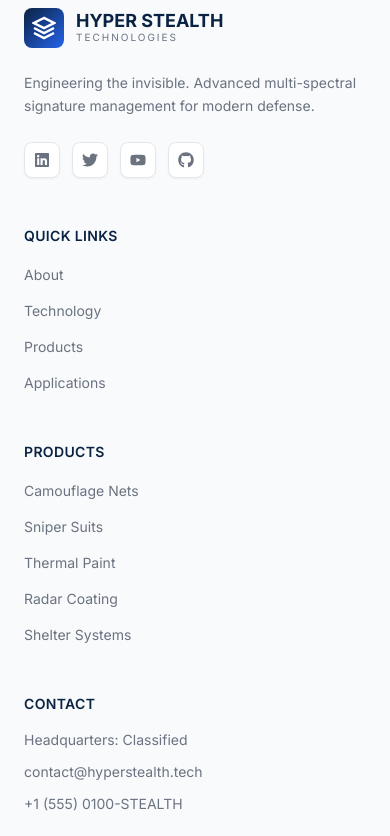
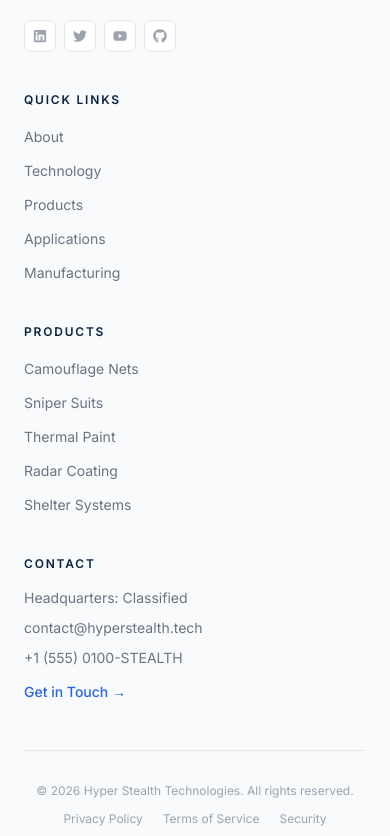
Before and after one commit to Ayush-2-singh/health-stealth-, a Next.js app: page / in a window 390 px wide. Shown: the part 10340-11176 px from the top of the page. Built offline with nearby package versions, Linux system fonts and the light colour scheme.

Commit message:
design: footer — generous spacing, clean typography hierarchy

```diff
--- a/src/components/Footer.tsx
+++ b/src/components/Footer.tsx
@@ -4,64 +4,91 @@ import Link from "next/link";
 
   export default function Footer() {
     return (
-      <footer className="relative bg-surface border-t border-border mt-32">
-        <div className="max-w-7xl mx-auto px-6 lg:px-8 py-16">
-          <div className="grid grid-cols-1 md:grid-cols-2 lg:grid-cols-4 gap-12 mb-12">
+      <footer className="bg-surface border-t border-border">
+        <div className="max-w-7xl mx-auto px-6 lg:px-10 py-16 lg:py-20">
+          <div className="grid grid-cols-1 md:grid-cols-2 lg:grid-cols-4 gap-10 mb-12">
+            {/* Brand */}
             <div>
-              <Link href="/" className="flex items-center gap-3 mb-6">
-                <div className="w-10 h-10 bg-gradient-to-br from-primary to-secondary rounded-lg flex items-center justify-center">
-                  <svg viewBox="0 0 24 24" className="w-6 h-6 text-white" fill="none" stroke="currentColor" strokeWidth="2.5">
+              <Link href="/" className="inline-flex items-center gap-2.5 mb-5">
+                <div className="w-8 h-8 bg-gradient-to-br from-primary to-secondary rounded-[8px] flex items-center justify-center flex-shrink-0">
+                  <svg viewBox="0 0 24 24" className="w-4 h-4 text-white" fill="none" stroke="currentColor" strokeWidth="2.5">
                     <path d="M12 2L2 7l10 5 10-5-10-5z" />
                     <path d="M2 17l10 5 10-5" />
                     <path d="M2 12l10 5 10-5" />
                   </svg>
                 </div>
                 <div>
-                  <div className="text-heading font-bold text-lg leading-none">HYPER STEALTH</div>
-                  <div className="text-muted text-[10px] tracking-[0.2em] uppercase">Technologies</div>
+                  <div className="text-heading font-semibold text-sm leading-none">HYPER STEALTH</div>
+                  <div className="text-muted text-[9px] tracking-[0.2em] uppercase mt-0.5">Technologies</div>
                 </div>
               </Link>
-              <p className="text-gray-500 text-sm leading-relaxed mb-6">Engineering the invisible. Advanced multi-spectral signature management for modern defense.</p>
-              <div className="flex gap-3">
+              <p className="text-sm text-gray-500 leading-relaxed mb-5 max-w-xs">
+                Engineering the invisible. Advanced multi-spectral signature management for modern defense.
+              </p>
+              <div className="flex gap-2">
                 {[FaLinkedin, FaTwitter, FaYoutube, FaGithub].map((Icon, i) => (
-                  <a key={i} href="#" className="w-9 h-9 bg-white hover:bg-gray-50 border border-border hover:border-primary/30 rounded-lg flex items-center justify-center text-gray-500 hover:text-primary transition-all shadow-sm" aria-label="Social link">
-                    <Icon className="w-4 h-4" />
+                  <a
+                    key={i}
+                    href="#"
+                    className="w-8 h-8 bg-white border border-border rounded-lg flex items-center justify-center text-gray-400 hover:text-primary hover:border-gray-300 transition-all duration-150"
+                    aria-label="Social link"
+                  >
+                    <Icon className="w-3.5 h-3.5" />
                   </a>
                 ))}
               </div>
             </div>
+
+            {/* Links */}
             <div>
-              <h4 className="text-heading font-semibold mb-4 text-sm tracking-wide uppercase">Quick Links</h4>
-              <ul className="space-y-3">
-                {navItems.slice(0, 4).map((item) => (
-                  <li key={item.href}><Link href={item.href} className="text-gray-500 hover:text-primary text-sm transition-colors">{item.label}</Link></li>
+              <h4 className="text-xs font-semibold text-heading tracking-[0.15em] uppercase mb-4">Quick Links</h4>
+              <ul className="space-y-2.5">
+                {navItems.slice(0, 5).map((item) => (
+                  <li key={item.href}>
+                    <Link href={item.href} className="text-sm text-gray-500 hover:text-heading transition-colors duration-150">
+                      {item.label}
+                    </Link>
+                  </li>
                 ))}
               </ul>
             </div>
+
+            {/* Products */}
             <div>
-              <h4 className="text-heading font-semibold mb-4 text-sm tracking-wide uppercase">Products</h4>
-              <ul className="space-y-3">
+              <h4 className="text-xs font-semibold text-heading tracking-[0.15em] uppercase mb-4">Products</h4>
+              <ul className="space-y-2.5">
                 {["Camouflage Nets", "Sniper Suits", "Thermal Paint", "Radar Coating", "Shelter Systems"].map((item) => (
-                  <li key={item}><Link href="/products" className="text-gray-500 hover:text-primary text-sm transition-colors">{item}</Link></li>
+                  <li key={item}>
+                    <Link href="/products" className="text-sm text-gray-500 hover:text-heading transition-colors duration-150">
+                      {item}
+                    </Link>
+                  </li>
                 ))}
               </ul>
             </div>
+
+            {/* Contact */}
             <div>
-              <h4 className="text-heading font-semibold mb-4 text-sm tracking-wide uppercase">Contact</h4>
-              <ul className="space-y-3 text-sm text-gray-500">
+              <h4 className="text-xs font-semibold text-heading tracking-[0.15em] uppercase mb-4">Contact</h4>
+              <ul className="space-y-2.5 text-sm text-gray-500">
                 <li>Headquarters: Classified</li>
                 <li>contact@hyperstealth.tech</li>
                 <li>+1 (555) 0100-STEALTH</li>
-                <li className="pt-2"><Link href="/contact" className="text-secondary hover:text-secondary-dark font-medium transition-colors">Get in Touch →</Link></li>
+                <li className="pt-1">
+                  <Link href="/contact" className="text-secondary hover:text-secondary-dark font-medium transition-colors duration-150">
+                    Get in Touch →
+                  </Link>
+                </li>
               </ul>
             </div>
           </div>
-          <div className="pt-8 border-t border-border flex flex-col md:flex-row justify-between items-center gap-4">
-            <p className="text-gray-400 text-sm">© {new Date().getFullYear()} Hyper Stealth Technologies. All rights reserved.</p>
-            <div className="flex gap-6 text-sm text-gray-400">
-              <a href="#" className="hover:text-heading transition-colors">Privacy Policy</a>
-              <a href="#" className="hover:text-heading transition-colors">Terms of Service</a>
-              <a href="#" className="hover:text-heading transition-colors">Security</a>
+
+          <div className="pt-8 border-t border-border flex flex-col md:flex-row justify-between items-center gap-3">
+            <p className="text-xs text-gray-400">© {new Date().getFullYear()} Hyper Stealth Technologies. All rights reserved.</p>
+            <div className="flex gap-5 text-xs text-gray-400">
+              <a href="#" className="hover:text-heading transition-colors duration-150">Privacy Policy</a>
+              <a href="#" className="hover:text-heading transition-colors duration-150">Terms of Service</a>
+              <a href="#" className="hover:text-heading transition-colors duration-150">Security</a>
             </div>
           </div>
         </div>
```
